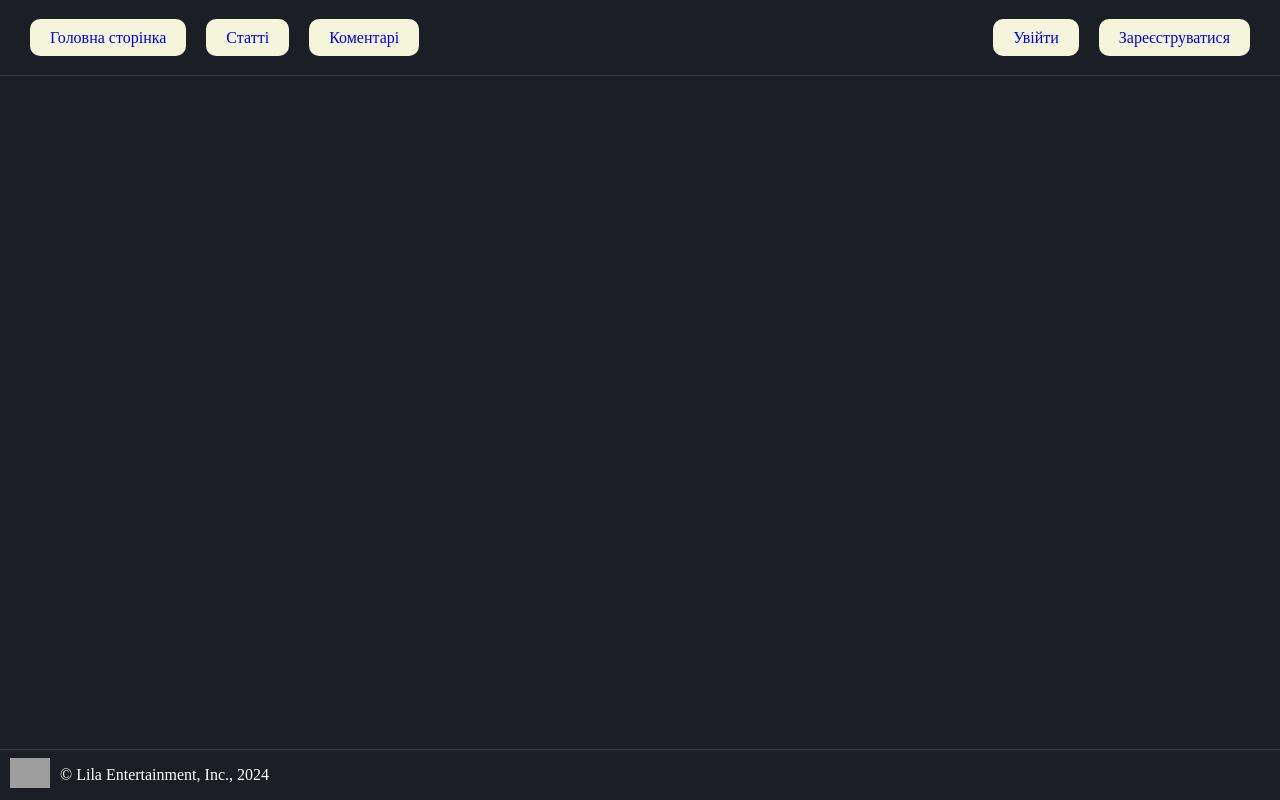
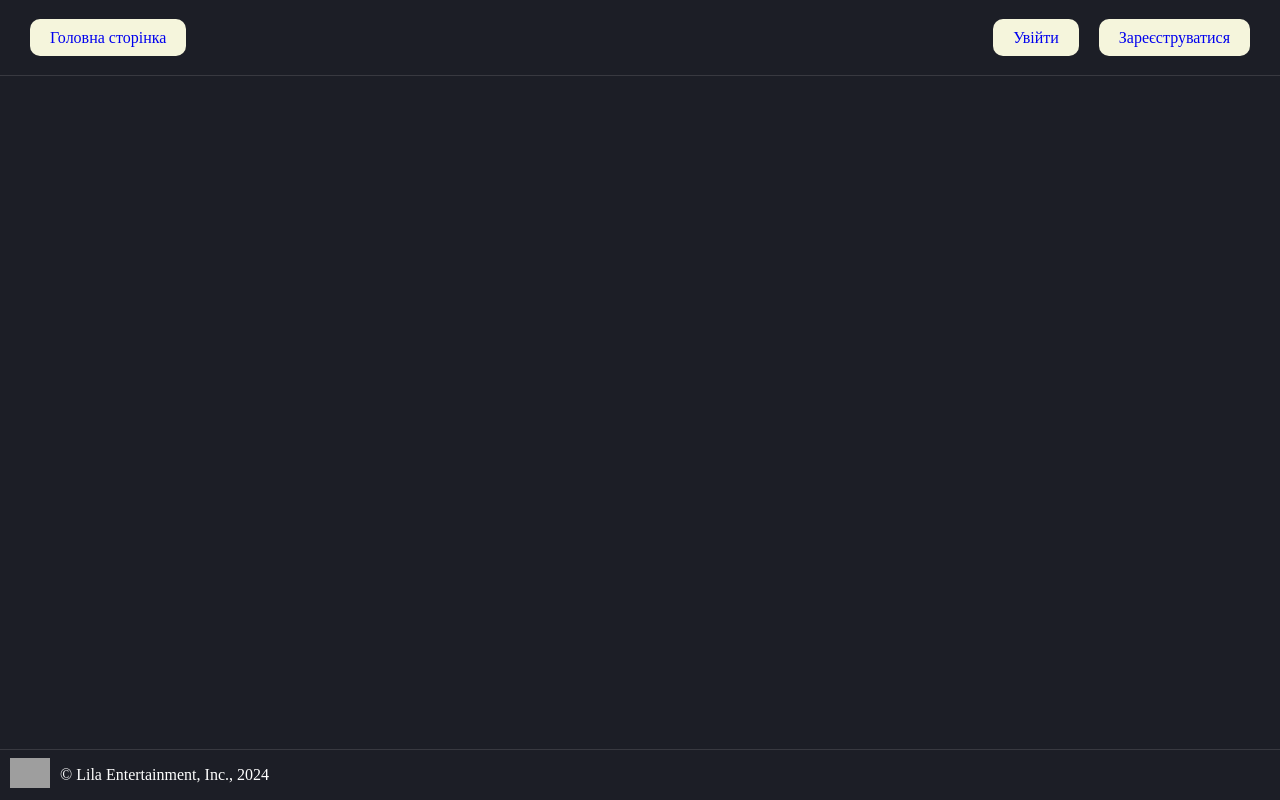
Before and after one commit to EXDIN/myprojet, a React (Vite) app: page / in a window 1280 px wide. Built offline with nearby package versions, Linux system fonts and the light colour scheme; grey boxes are pictures that could not be loaded.

Commit message:
little changes

```diff
--- a/src/components/header/Header.tsx
+++ b/src/components/header/Header.tsx
@@ -17,8 +17,16 @@ export default function Header () {
       <div className={styles.header}>
         <div>
           <Link className={styles.button} to="/">Головна сторінка</Link>
+          {
+          user.isAuth
+          ?
+          <>
           <Link className={styles.button} to="/articles">Статті</Link>
           <Link className={styles.button} to="/comments">Коментарі</Link>
+          </>
+          :
+          null
+          }
         </div>
         { user.isAuth ?
           <>
--- a/src/registrationpage/Registration.tsx
+++ b/src/registrationpage/Registration.tsx
@@ -22,7 +22,7 @@ export default function Registration() {
   const { user } = context
   const navigate = useNavigate();
 
-   if(user.isAuth) {
+  if(user.isAuth) {
       navigate('/');
   }
 
```
